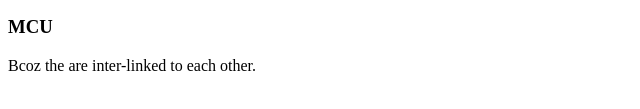
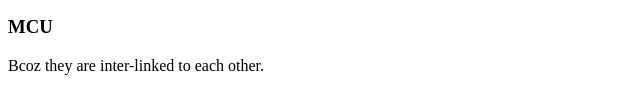
Before and after one commit to abhayxxmm1/JS-Bootcamp, a plain HTML site: page 02_Intro_to_HTML/04_Movie_Ranking_Project/index.html in a window 1280 px wide. Shown: the part 273-382 px from the top of the page, 0-640 px from the left. Drawn offline with Linux system fonts and the light colour scheme.

Commit message:
minor changes

```diff
--- a/02_Intro_to_HTML/04_Movie_Ranking_Project/index.html
+++ b/02_Intro_to_HTML/04_Movie_Ranking_Project/index.html
@@ -1,4 +1,4 @@
-<!-- Write your code below -->
+
 <h1>Best Movies according to Abhay</h1>
 
 <h2>My top 3 movies of all time.</h2>
@@ -12,4 +12,4 @@
 <p>thriller.</p>
 
 <h3>MCU</h3>
-<p>Bcoz the are inter-linked to each other.</p>
+<p>Bcoz they are inter-linked to each other.</p>
```
